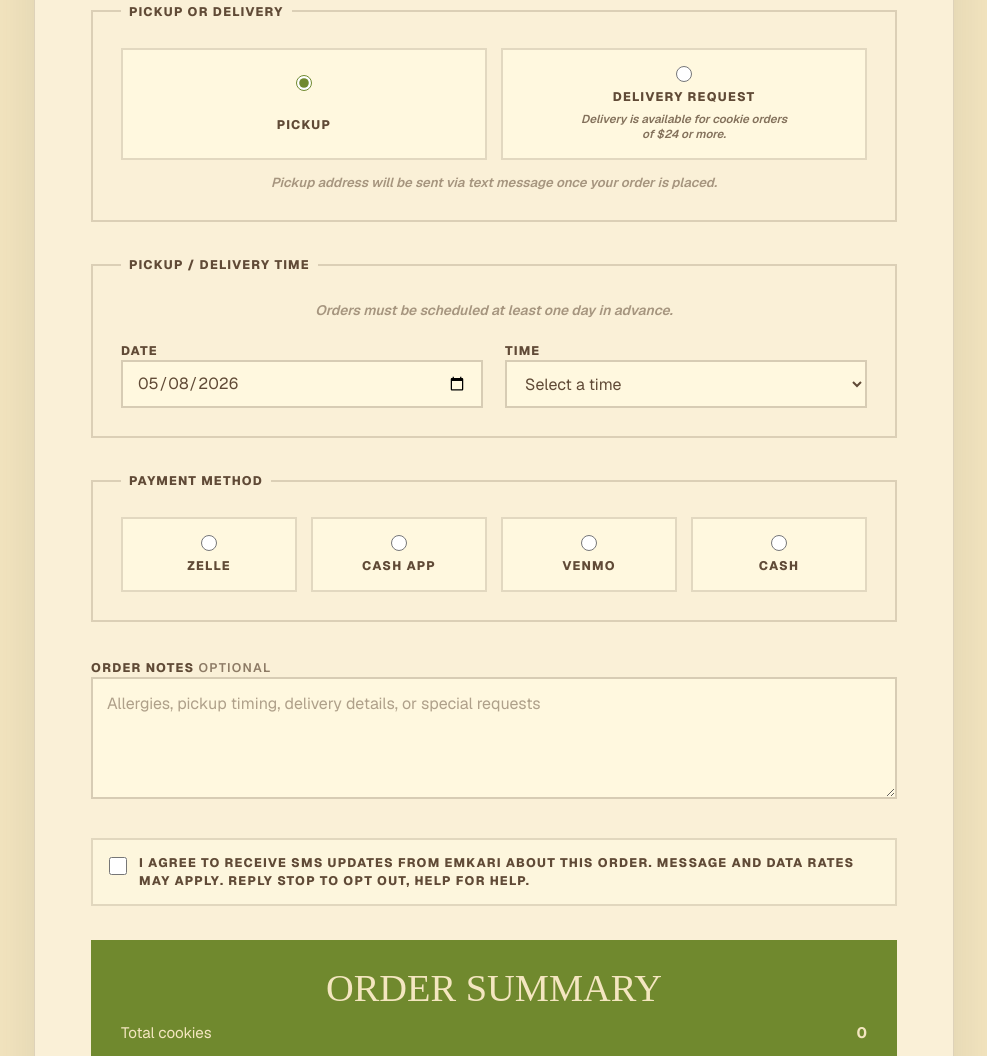
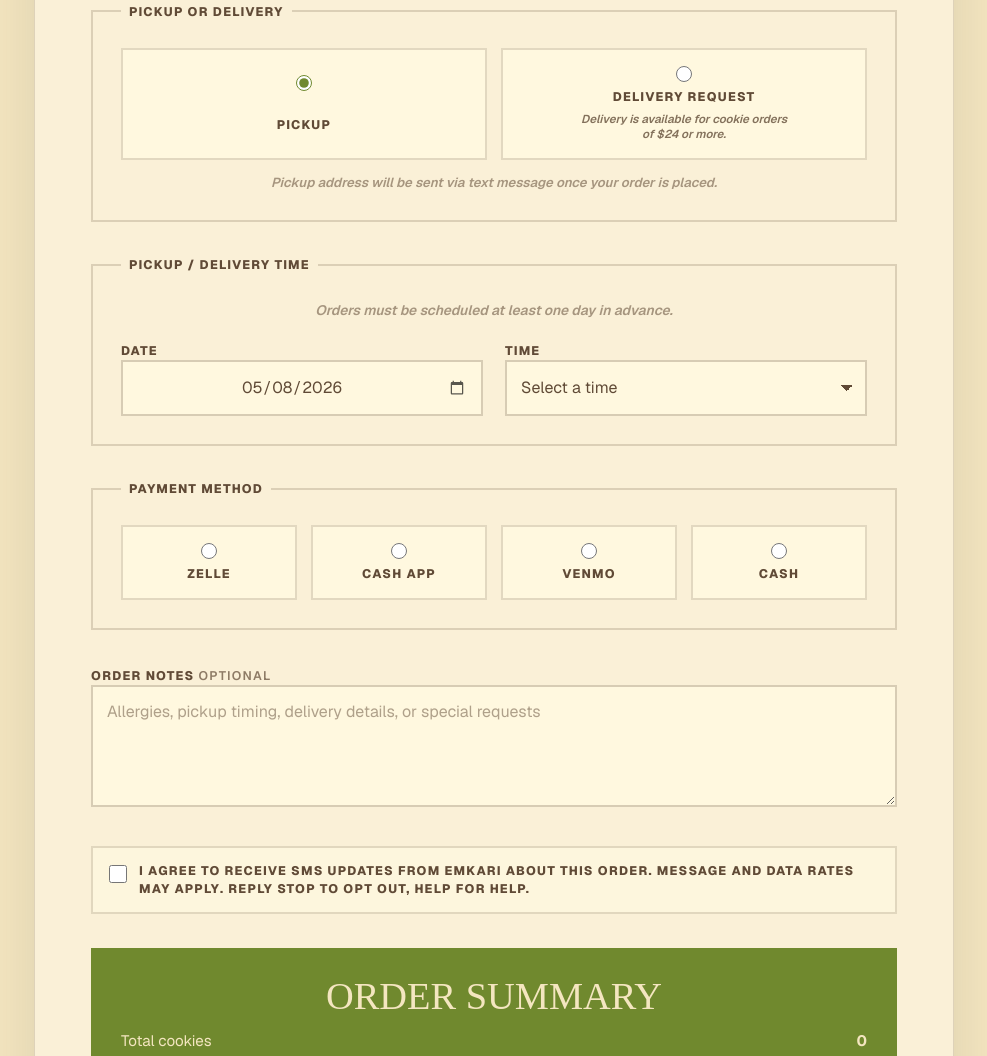
Before and after one commit to kayefalaminiano/emkari, a website: page public/html/order.html in a window 1280 px wide. Shown: the part 1507-2563 px from the top of the page, without its empty margins (146-1133 px from the left). Drawn offline with nearby package versions, Linux system fonts and the light colour scheme; a web font is replaced by a local one.

Commit message:
Fixing Order page

```diff
--- a/public/css/order.css
+++ b/public/css/order.css
@@ -287,6 +287,73 @@
 
 .order-fieldset legend {
   padding: 0 8px;
+}
+
+/* Pickup / delivery time */
+
+.schedule-fieldset {
+  overflow: hidden;
+}
+
+.schedule-fieldset .form-row {
+  width: 100%;
+  min-width: 0;
+  max-width: 100%;
+  grid-template-columns: repeat(2, minmax(0, 1fr));
+}
+
+.schedule-fieldset label {
+  width: 100%;
+  min-width: 0;
+  max-width: 100%;
+}
+
+.schedule-fieldset input[type="date"],
+.schedule-fieldset select {
+  width: 100%;
+  min-width: 0;
+  max-width: 100%;
+  height: 56px;
+  padding: 0 14px;
+  border: 2px solid var(--order-border-strong);
+  border-radius: 0;
+  background-color: var(--order-input-bg);
+  color: var(--coffee);
+  font-family: var(--body-font);
+  font-size: 1rem;
+  line-height: 1.4;
+  box-sizing: border-box;
+  box-shadow: none;
+  appearance: none;
+  -webkit-appearance: none;
+}
+
+.schedule-fieldset input[type="date"] {
+  text-align: center;
+}
+
+.schedule-fieldset select {
+  cursor: pointer;
+  padding-right: 42px;
+  background-image:
+    linear-gradient(45deg, transparent 50%, var(--coffee) 50%),
+    linear-gradient(135deg, var(--coffee) 50%, transparent 50%);
+  background-position:
+    calc(100% - 18px) 50%,
+    calc(100% - 12px) 50%;
+  background-size: 6px 6px, 6px 6px;
+  background-repeat: no-repeat;
+}
+
+.schedule-fieldset input[type="date"]::-webkit-calendar-picker-indicator {
+  opacity: 0.65;
+  cursor: pointer;
+}
+
+/* Remove extra weird inner styling on some browsers */
+input[type="date"]::-webkit-calendar-picker-indicator {
+  opacity: 0.65;
+  cursor: pointer;
 }
 
 /* Cookie flavor rows */
@@ -741,6 +808,21 @@
   .strawberry-qty input {
     width: 72px;
   }
+
+  .schedule-fieldset .form-row {
+    grid-template-columns: 1fr;
+  }
+
+  .schedule-fieldset input[type="date"],
+  .schedule-fieldset select {
+    height: 52px;
+    padding: 0 12px;
+    font-size: 0.95rem;
+  }
+
+  .schedule-fieldset select {
+    padding-right: 38px;
+  }
 }
 
 @media (max-width: 430px) {
--- a/public/html/order.html
+++ b/public/html/order.html
@@ -241,7 +241,7 @@
             </small>
           </label>
 
-          <fieldset class="order-fieldset compact-fieldset">
+          <fieldset class="order-fieldset compact-fieldset schedule-fieldset">
             <legend>Pickup / delivery time</legend>
 
             <p class="fieldset-note">
@@ -365,7 +365,7 @@
         <footer class="site-footer footer-inverted">
       <div class="footer-inner">
         <div class="footer-brand">
-          <a href="../index.html" aria-label="Go to homepage"><img src="../logos/emkari_cream.png" alt="Emkari" class="footer-logo" /></a>
+          <a href="/" aria-label="Go to homepage"><img src="../logos/emkari_cream.png" alt="Emkari" class="footer-logo" /></a>
           <div class="footer-socials" aria-label="Social links">
             <a href="https://www.instagram.com/emkari_cafe/" target="_blank" rel="noreferrer" aria-label="Emkari Instagram"><svg xmlns="http://www.w3.org/2000/svg" viewBox="0 0 24 24" aria-hidden="true"><path d="M 8 3 C 5.239 3 3 5.239 3 8 L 3 16 C 3 18.761 5.239 21 8 21 L 16 21 C 18.761 21 21 18.761 21 16 L 21 8 C 21 5.239 18.761 3 16 3 L 8 3 z M 18 5 C 18.552 5 19 5.448 19 6 C 19 6.552 18.552 7 18 7 C 17.448 7 17 6.552 17 6 C 17 5.448 17.448 5 18 5 z M 12 7 C 14.761 7 17 9.239 17 12 C 17 14.761 14.761 17 12 17 C 9.239 17 7 14.761 7 12 C 7 9.239 9.239 7 12 7 z M 12 9 A 3 3 0 0 0 9 12 A 3 3 0 0 0 12 15 A 3 3 0 0 0 15 12 A 3 3 0 0 0 12 9 z"></path></svg></a>
             <a href="https://www.tiktok.com/@emkari_cafe" target="_blank" rel="noreferrer" aria-label="Emkari TikTok"><svg xmlns="http://www.w3.org/2000/svg" viewBox="0 0 24 24" aria-hidden="true"><path d="M6,3c-1.64497,0 -3,1.35503 -3,3v12c0,1.64497 1.35503,3 3,3h12c1.64497,0 3,-1.35503 3,-3v-12c0,-1.64497 -1.35503,-3 -3,-3zM12,7h2c0,1.005 1.471,2 2,2v2c-0.605,0 -1.332,-0.26584 -2,-0.71484v3.71484c0,1.654 -1.346,3 -3,3c-1.654,0 -3,-1.346 -3,-3c0,-1.654 1.346,-3 3,-3v2c-0.552,0 -1,0.449 -1,1c0,0.551 0.448,1 1,1c0.552,0 1,-0.449 1,-1z"></path></svg></a>
--- a/server.js
+++ b/server.js
@@ -128,7 +128,9 @@ app.get("/privacy", (_req, res) => {
 });
 
 app.get("/", (_req, res) => {
-  res.send("Emkari backend is running.");
+  res.sendFile("index.html", {
+    root: "public",
+  });
 });
 
 app.post("/contact", async (req, res) => {
```
Lines whose indentation alone changed are shown as unchanged.
